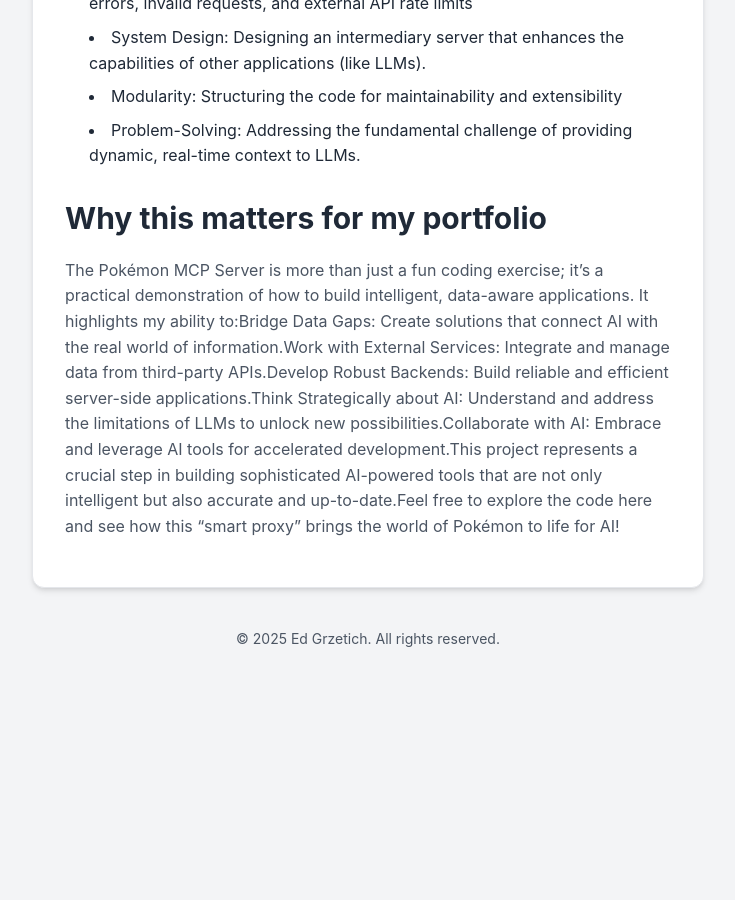
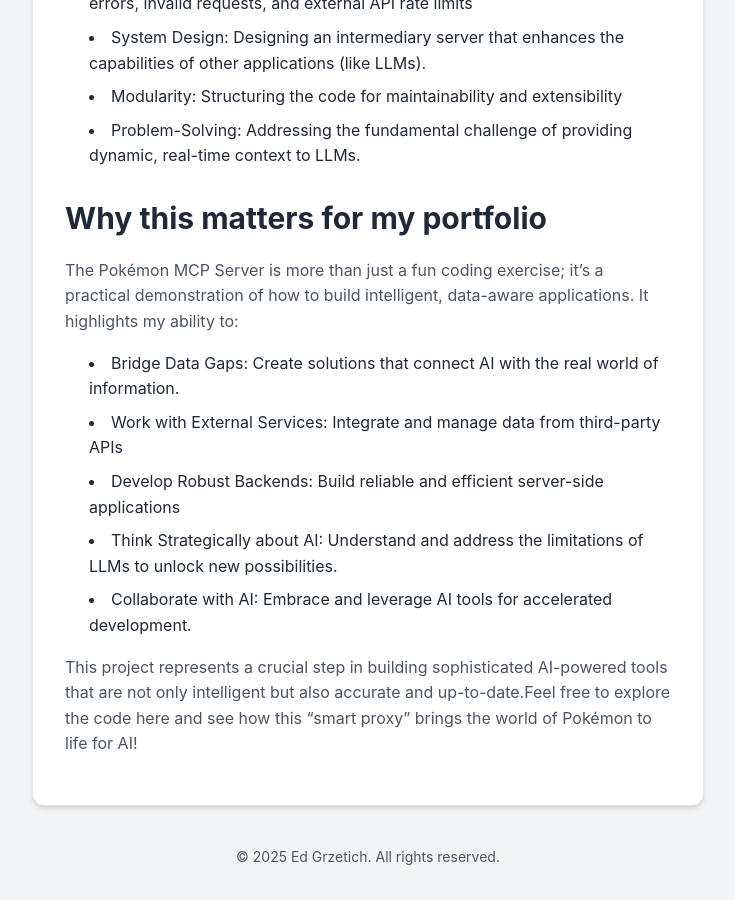
Before and after one commit to grzetich/portfolio, a Jekyll site: the page built from docs/_posts/2025-07-26-pokemon-mcp.md, in a window 1280 px wide and 900 px high, scrolled down 2848 px. Shown: the whole window, without its empty margins (272-1007 px from the left). Built offline with Jekyll 4.4.1, drawn with Linux system fonts in a browser that asks for light colours; before the commit the page ends 3539 px from its top, so only the background shows below that.

```diff
--- a/docs/_posts/2025-07-26-pokemon-mcp.md
+++ b/docs/_posts/2025-07-26-pokemon-mcp.md
@@ -41,4 +41,11 @@ This project showcases a robust set of backend and data integration skills:
 
 ## Why this matters for my portfolio
 
-The Pokémon MCP Server is more than just a fun coding exercise; it's a practical demonstration of how to build intelligent, data-aware applications. It highlights my ability to:Bridge Data Gaps: Create solutions that connect AI with the real world of information.Work with External Services: Integrate and manage data from third-party APIs.Develop Robust Backends: Build reliable and efficient server-side applications.Think Strategically about AI: Understand and address the limitations of LLMs to unlock new possibilities.Collaborate with AI: Embrace and leverage AI tools for accelerated development.This project represents a crucial step in building sophisticated AI-powered tools that are not only intelligent but also accurate and up-to-date.Feel free to explore the code here and see how this "smart proxy" brings the world of Pokémon to life for AI!
+The Pokémon MCP Server is more than just a fun coding exercise; it's a practical demonstration of how to build intelligent, data-aware applications. It highlights my ability to:
+* Bridge Data Gaps: Create solutions that connect AI with the real world of information.
+* Work with External Services: Integrate and manage data from third-party APIs
+* Develop Robust Backends: Build reliable and efficient server-side applications
+* Think Strategically about AI: Understand and address the limitations of LLMs to unlock new possibilities.
+* Collaborate with AI: Embrace and leverage AI tools for accelerated development.
+
+This project represents a crucial step in building sophisticated AI-powered tools that are not only intelligent but also accurate and up-to-date.Feel free to explore the code here and see how this "smart proxy" brings the world of Pokémon to life for AI!
```
Also changed, not shown: docs/_posts/2025-06-26-sample-post copy.md (added, +20 -0 lines), docs/_posts/2025-08-12-Amplify-help-panel.md (added, +45 -0 lines), docs/assets/images/amplify-help-panel.png (added).
